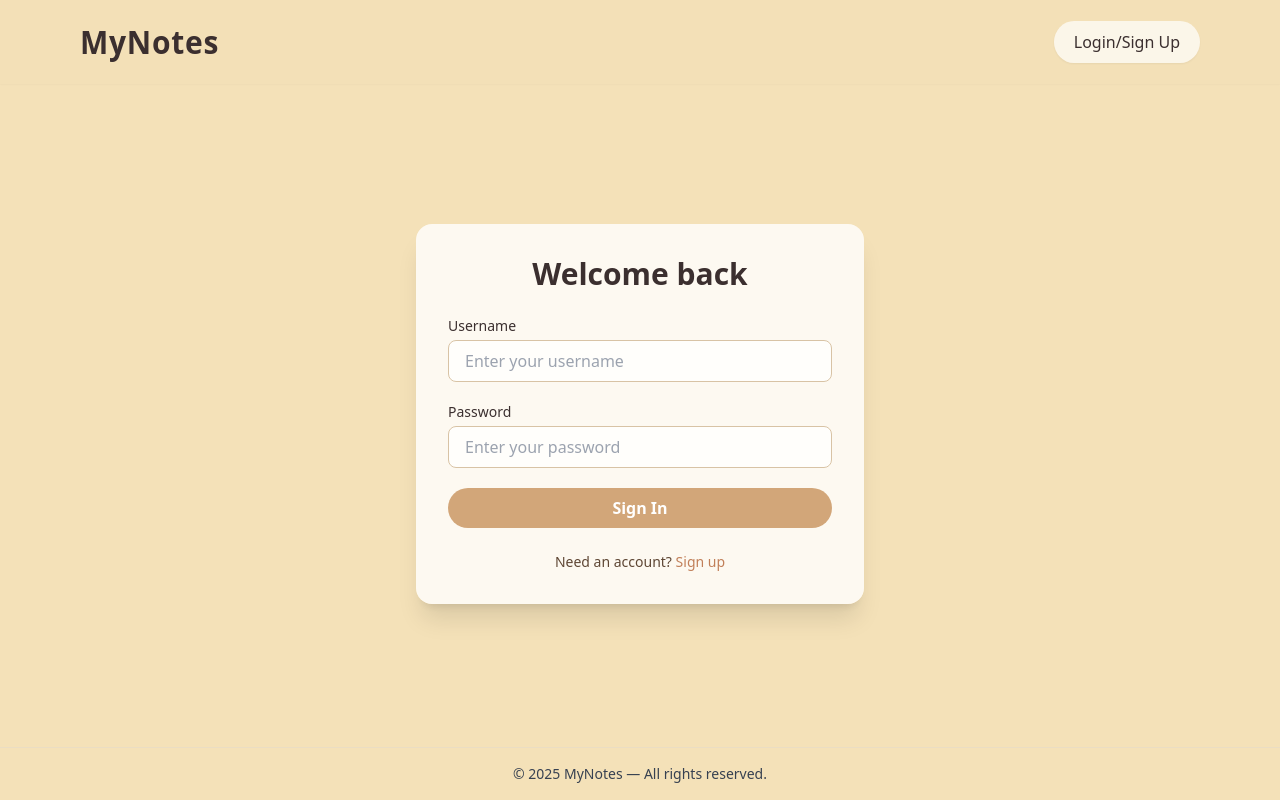
After one commit to Amir2000sz/Note-sharing-platform, a Django app: a page that uses NoteSharing/templates/base.html in a window 1280 px wide. The commit adds this page. Run offline with Django 5.2, Linux system fonts and the light colour scheme; some libraries are stand-ins or nearby versions.

Commit message:
the user authentication is being created

```diff
--- a/NoteSharing/NoteSharing/settings.py
+++ b/NoteSharing/NoteSharing/settings.py
@@ -38,8 +38,8 @@ INSTALLED_APPS = [
     'django.contrib.messages',
     'django.contrib.staticfiles',
 
-    'users',
-    'notes',
+    'users.apps.UsersConfig',
+    'notes.apps.NotesConfig',
 ]
 
 MIDDLEWARE = [
--- a/NoteSharing/NoteSharing/urls.py
+++ b/NoteSharing/NoteSharing/urls.py
@@ -25,6 +25,8 @@ urlpatterns = [
     # path('profile/',include('users.urls')),
     # path('note/',include('notes.urls')),
     path('',include('core.urls')),
+    path('/logout',include('users.urls')),
+    path('/login',include('users.urls')),
 ]
 if settings.DEBUG:
     urlpatterns += static(settings.MEDIA_URL, document_root=settings.MEDIA_ROOT)
--- a/NoteSharing/templates/base.html
+++ b/NoteSharing/templates/base.html
@@ -7,27 +7,52 @@
 </head>
 <body class="min-h-screen flex flex-col bg-[#f4e1b8] text-[#3b2f2f] font-sans">
 
-    <!-- Header -->
-<header class="flex justify-between items-center px-12 py-5 bg-[#f4e1b8]/85 transition-all duration-500 shadow-sm origin-top hover:scale-y-105 hover:bg-[#f4e1b8]/95">
+<!-- Header -->
+<header class="flex justify-between items-center px-20 py-5 bg-[#f4e1b8]/85 transition-all duration-500 shadow-sm origin-top hover:scale-y-105 hover:bg-[#f4e1b8]/95">
+    <!-- Left: site title -->
     <a href="{% url 'Home' %}">
         <h1 class="text-3xl font-semibold tracking-wide transition duration-300 hover:text-[#6d4c41]">
             MyNotes
         </h1>
     </a>
-    <form class="flex items-center bg-white/70 rounded-full px-4 py-1 focus-within:bg-white/90 transition duration-300">
-        <input type="text" placeholder="Search..." class="bg-transparent focus:outline-none px-2 text-sm text-gray-700">
-        <button type="submit">
-            <img src="/media/magnifying-glass.png"
-                 alt="Search"
-                 class="w-5 h-5 opacity-80 hover:opacity-100 transition duration-200">
-        </button>
-    </form>
+
+    <!-- Right: login/logout button -->
+    {% if user.is_authenticated %}
+        {% with profile=user.profile %}
+            <div class="flex items-center gap-4">
+                <a href="/">
+                    <span class="flex shrink-0 items-center justify-center overflow-hidden rounded-full border-2 border-[#d2a679]/70 shadow-lg"
+                        style="width:65px;height:65px;">
+                        {% if profile and profile.ProfileImage %}
+
+                            <img src="{{ profile.ProfileImage.url }}"
+                                alt="{{ user.username }} profile picture"
+                                class="h-full w-full object-cover"
+                                style="width:100%;height:100%;object-fit:cover;">
+                        {% else %}
+                            <div class="flex h-full w-full items-center justify-center bg-[#d2a679]/40 text-base font-semibold text-[#3b2f2f]">
+                                {{ user.username|slice:":1"|default:"?"|upper }}
+                            </div>
+                        {% endif %}
+                    </span></a>
+                <a href="{% url 'logout' %}"
+                   class="text-[#3b2f2f] bg-white/70 hover:bg-white/90 hover:text-[#6d4c41] font-medium px-10 py-2 rounded-full transition duration-300 shadow-sm">
+                    Logout
+                </a>
+            </div>
+        {% endwith %}
+    {% else %}
+        <a href="{% url 'login'%}"
+           class="text-[#3b2f2f] bg-white/70 hover:bg-white/90 hover:text-[#6d4c41] font-medium px-5 py-2 rounded-full transition duration-300 shadow-sm">
+           Login/Sign Up
+        </a>
+    {% endif %}
 </header>
 
 
 
     <!-- Main content -->
-    <main class="flex-1">
+    <main class="flex-1 flex flex-col">
         {% block content %}
         {% endblock %}
     </main>
--- a/NoteSharing/templates/home.html
+++ b/NoteSharing/templates/home.html
@@ -3,8 +3,8 @@
 
 {% block content %}
 <section
-    class="flex flex-col justify-center items-center text-center h-[calc(100vh-140px)] bg-cover bg-center bg-no-repeat"
-    style="background-image: url('{{ MEDIA_URL }}homeBackground.jpg');"></section>">
+    class="flex flex-col justify-center items-center text-center flex-1 min-h-0 w-full bg-cover bg-center bg-no-repeat"
+    style="background-image: url('/media/homeBackground.jpg');">
 
     <div class="bg-white/60 backdrop-blur-sm p-10 rounded-xl shadow-lg">
         <h2 class="text-4xl font-semibold mb-4 text-[#3b2f2f]">Welcome to My Notes</h2>
--- /dev/null
+++ b/NoteSharing/templates/login.html
@@ -0,0 +1,51 @@
+
+
+{% extends "base.html" %}
+{% block title %}Login{% endblock %}
+{% block content %}
+<section class="flex flex-1 items-center justify-center px-4 py-12">
+    <div class="w-full max-w-md rounded-2xl bg-white/80 p-8 shadow-xl backdrop-blur-sm">
+        <h2 class="mb-6 text-center text-3xl font-semibold text-[#3b2f2f]">Welcome back</h2>
+        {% if error %}
+            <div class="mb-5 rounded-lg border border-red-200 bg-red-50 px-4 py-3 text-sm text-red-700">
+                {{ error }}
+            </div>
+        {% endif %}
+        <form method="post" class="space-y-5">
+            {% csrf_token %}
+            <div>
+                <label for="username" class="mb-1 block text-sm font-medium text-[#3b2f2f]">Username</label>
+                <input
+                    type="text"
+                    id="username"
+                    name="username"
+                    placeholder="Enter your username"
+                    required
+                    class="w-full rounded-lg border border-[#d8c3a5] bg-white/70 px-4 py-2 text-[#3b2f2f] outline-none transition focus:border-[#c0a080] focus:ring-2 focus:ring-[#d2a679]/40"
+                />
+            </div>
+            <div>
+                <label for="password" class="mb-1 block text-sm font-medium text-[#3b2f2f]">Password</label>
+                <input
+                    type="password"
+                    id="password"
+                    name="password"
+                    placeholder="Enter your password"
+                    required
+                    class="w-full rounded-lg border border-[#d8c3a5] bg-white/70 px-4 py-2 text-[#3b2f2f] outline-none transition focus:border-[#c0a080] focus:ring-2 focus:ring-[#d2a679]/40"
+                />
+            </div>
+            <button
+                type="submit"
+                class="w-full rounded-full bg-[#d2a679] py-2 font-semibold text-white transition hover:bg-[#c59568]"
+            >
+                Sign In
+            </button>
+        </form>
+        <p class="mt-6 text-center text-sm text-[#5e4634]">
+            Need an account?
+            <a href="#" class="font-medium text-[#c17f59] hover:text-[#a96844]">Sign up</a>
+        </p>
+    </div>
+</section>
+{% endblock %}
--- a/NoteSharing/users/models.py
+++ b/NoteSharing/users/models.py
@@ -10,9 +10,12 @@ class Profile(models.Model):
     number = models.CharField(max_length=20,unique=True,blank=True,null=True)
     bio = models.TextField(blank=True,null=True)
     email = models.EmailField(max_length=350)
-    ProfileImage = models.ImageField(upload_to='profilePics/',blank=True,null=True)
+    ProfileImage = models.ImageField(upload_to='profilePics/',blank=True,null=True,default="user.png")
     createdDate = models.DateField(auto_created=True)
     lastSeen = models.DateTimeField(auto_now_add=True)
+
+    def __str__(self):
+        return str(self.name +" "+self.family)
 
 class UserTag(models.Model):
     title = models.CharField(max_length=30)
--- a/NoteSharing/users/urls.py
+++ b/NoteSharing/users/urls.py
@@ -0,0 +1,6 @@
+from django.urls import path
+from . import views
+urlpatterns = [
+    path('logout/',views.logoutUser,name="logout"),
+    path('login/',views.loginUser,name = "login"),
+]
--- a/NoteSharing/users/views.py
+++ b/NoteSharing/users/views.py
@@ -1,3 +1,22 @@
-from django.shortcuts import render
+from django.shortcuts import render,redirect
+from django.contrib.auth.models import User
+from django.contrib.auth import authenticate,login,logout
+from django.contrib.auth.decorators import login_required
 
-# Create your views here.
+def logoutUser(request):
+    logout(request)
+    return redirect("Home")
+
+def loginUser(request):
+    error = ""
+    if request.method == "POST":
+        username = request.POST['username']
+        password = request.POST['password']
+        user = authenticate(request, username=username, password=password)
+        if user is not None:
+            login(request,user)
+            return redirect("Home")
+        else:
+            error = "Invalid user name or password"
+    else:
+        return render(request,"login.html",{"error":error})
```
Also changed, not shown: NoteSharing/db.sqlite3, NoteSharing/media/profilePics/Photo_from_2025-09-27_13-12-54.533333.jpeg (added), NoteSharing/media/user.png (added), NoteSharing/users/migrations/0002_alter_profile_profileimage.py (added), NoteSharing/users/migrations/0003_alter_profile_profileimage.py (added).
